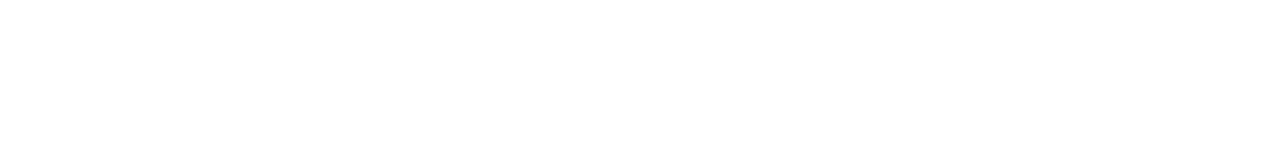
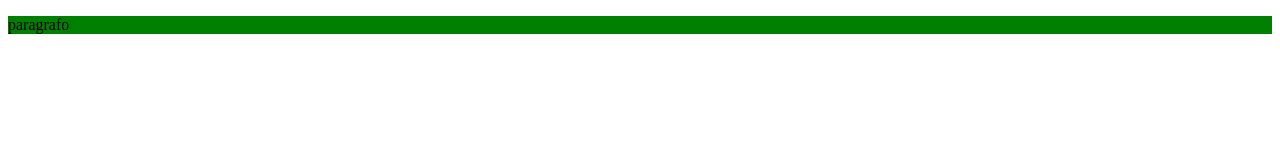
Before and after one commit to CEEMTI-BG-prof-Melissa/aula-05-manu-e-ana, a plain HTML site: page index.html in a window 1280 px wide. Drawn offline with Linux system fonts and the light colour scheme.

Commit message:
Update index.html

```diff
--- a/index.html
+++ b/index.html
@@ -7,7 +7,11 @@
   </head>
   <body>
     <header>
-    <nav> </nav>
+    <nav>
+    <p>
+      paragrafo
+    </p>
+    </nav>
     </header>
     <main>
       <section>
```
